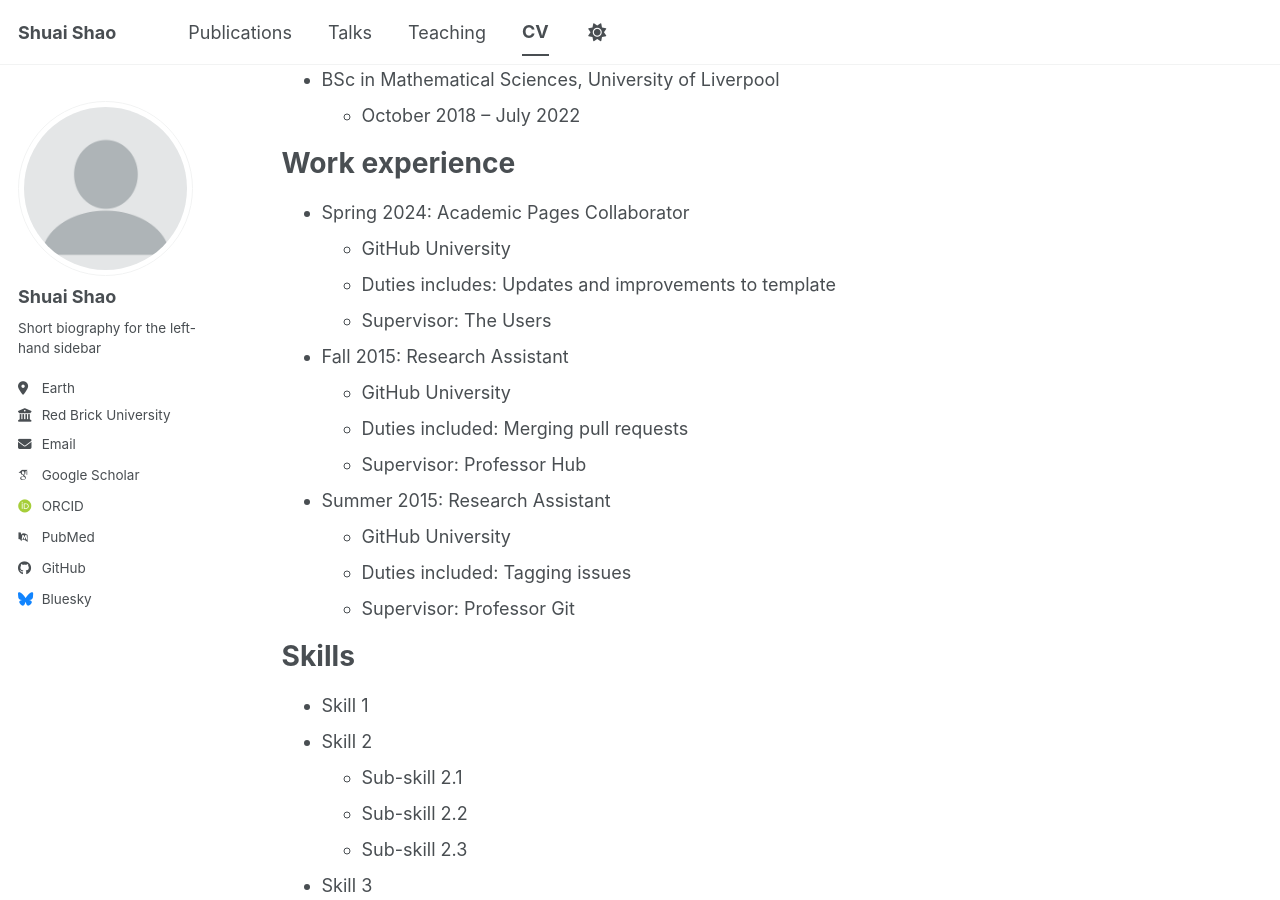
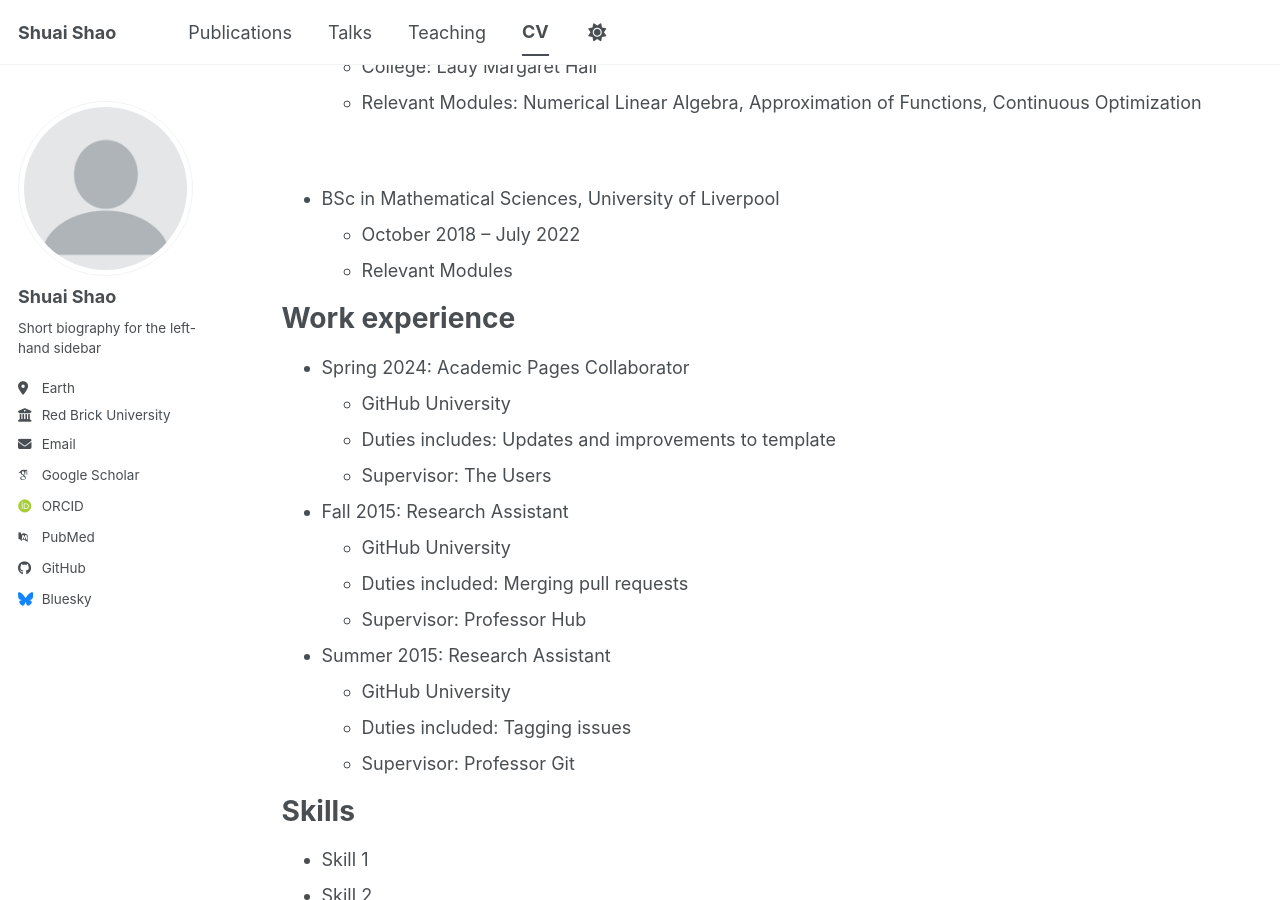
Before and after one commit to ShuaiShao-1203/ShuaiShao-1203.github.io, a Jekyll site: the page built from _pages/cv.md, in a window 1280 px wide and 900 px high, scrolled down 489 px. Built offline with Jekyll 4.4.1, drawn with Linux system fonts in a browser that asks for light colours; some web fonts are replaced; a script bundle is joined from its source files by our own code; library files that are not in the unit come from our copies.

Commit message:
Update cv.md

```diff
--- a/_pages/cv.md
+++ b/_pages/cv.md
@@ -19,6 +19,7 @@
   * Supervisor: Prof. Stefan Güttel
   * Funding: Dean's Doctoral Scholar Award
   * Research Interests: Numerical Linear Algebra, Rational Approximation Theory
+
 &nbsp;
 
 * MSc in Mathematical Sciences, University of Oxford
@@ -26,10 +27,12 @@
   * Supervisor: Prof. Nick Trefethen
   * College: Lady Margaret Hall
   * Relevant Modules: Numerical Linear Algebra, Approximation of Functions, Continuous Optimization
+
 &nbsp;
 
 * BSc in Mathematical Sciences, University of Liverpool
   * October 2018 -- July 2022
+  * Relevant Modules
 
 Work experience
 ======
```
